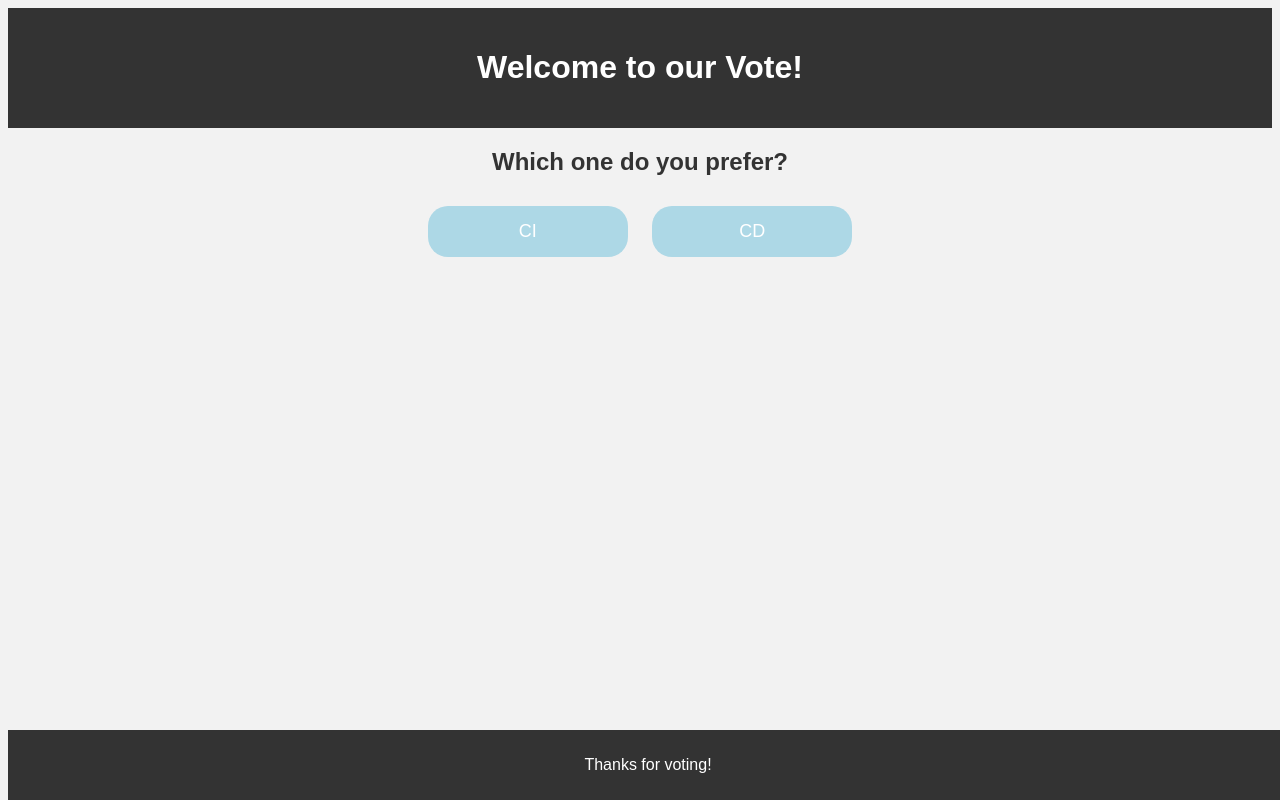
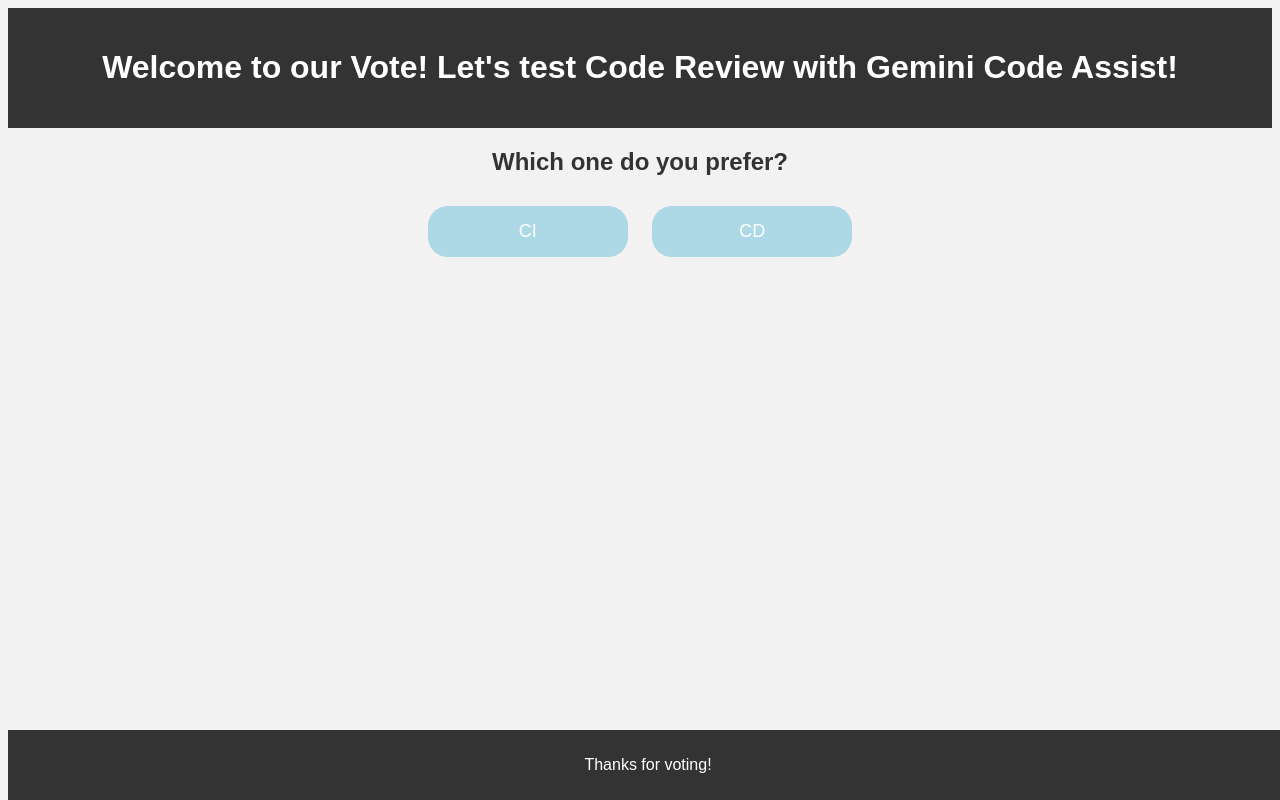
Before and after one commit to sahvieirag/cicd-demo, a plain HTML site: page index.html in a window 1280 px wide. Drawn offline with Linux system fonts and the light colour scheme.

Commit message:
Update index.html

```diff
--- a/index.html
+++ b/index.html
@@ -89,7 +89,7 @@ footer {
 <body>
 
 <header>
-  <h1>Welcome to our Vote!</h1>
+  <h1>Welcome to our Vote! Let's test Code Review with Gemini Code Assist!</h1>
 </header>
 
 <h2>Which one do you prefer?</h2>
```
